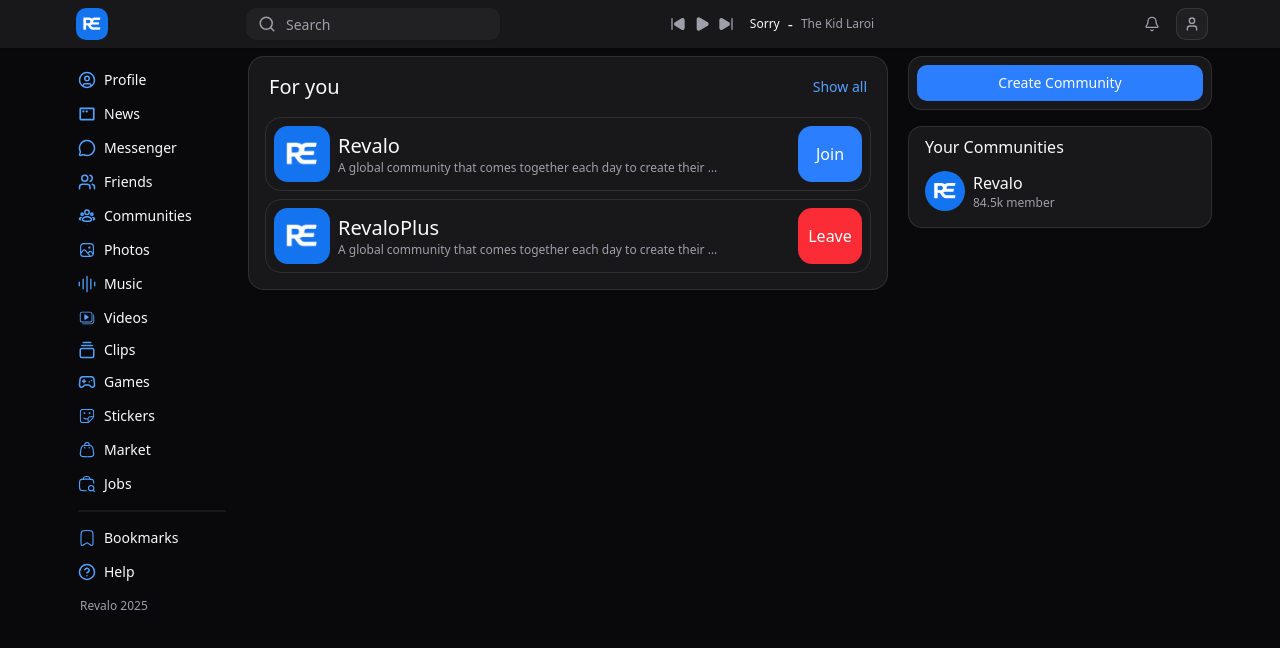
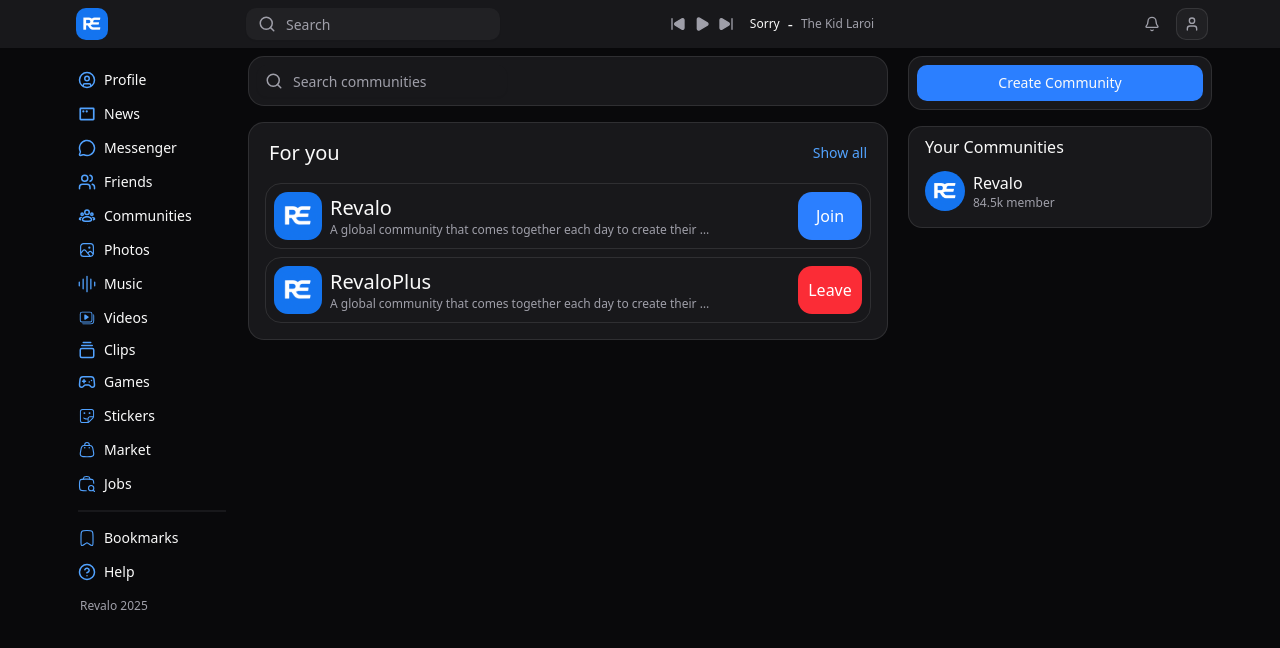
Before and after one commit to impappdavid/Revalo, a React (Vite) app: page /communities in a window 1280 px wide. Shown: the top 648 px of the page. Built offline with nearby package versions, Linux system fonts and the light colour scheme.

Commit message:
Add search bar to communities layout
Introduced a SearchCommunities component for searching communities and integrated it into the communities layout. Also adjusted styling in CommunityList for better alignment and consistent sizing.

```diff
--- a/src/components/mycomponents/communities/comunityList.tsx
+++ b/src/components/mycomponents/communities/comunityList.tsx
@@ -11,9 +11,9 @@ function CommunityList() {
                 </div>
                 <div className="flex flex-col gap-2">
 
-                    <div className="p-2 flex justify-between border rounded-2xl">
+                    <div className="p-2 flex justify-between items-center border rounded-2xl">
                         <div className="flex gap-2 items-center">
-                            <img src="/logo.png" alt="logo" className="w-14 h-14 rounded-xl" />
+                            <img src="/logo.png" alt="logo" className="w-12 h-12 rounded-xl" />
                             <div className="flex flex-col">
                                 <div className="flex gap-2 items-center">
                                     <div className="text-xl">Revalo</div>
@@ -24,12 +24,12 @@ function CommunityList() {
                                 </div>
                             </div>
                         </div>
-                        <div className=" flex justify-center items-center bg-blue-500 w-16 h-14 text-white cursor-pointer hover:bg-blue-500/80 transition-all duration-200 rounded-xl">Join</div>
+                        <div className=" flex justify-center items-center bg-blue-500 w-16 h-12 text-white cursor-pointer hover:bg-blue-500/80 transition-all duration-200 rounded-xl">Join</div>
                     </div>
 
-                    <div className="p-2 flex justify-between border rounded-2xl">
+                    <div className="p-2 flex justify-between items-center border rounded-2xl">
                         <div className="flex gap-2 items-center">
-                            <img src="/logo.png" alt="logo" className="w-14 h-14 rounded-xl" />
+                            <img src="/logo.png" alt="logo" className="w-12 h-12 rounded-xl" />
                             <div className="flex flex-col">
                                 <div className="flex gap-2 items-center">
                                     <div className="text-xl">RevaloPlus</div>
@@ -40,7 +40,7 @@ function CommunityList() {
                                 </div>
                             </div>
                         </div>
-                        <div className=" flex justify-center items-center bg-red-500 w-16 h-14 text-white cursor-pointer hover:bg-red-500/80 transition-all duration-200 rounded-xl">Leave</div>
+                        <div className=" flex justify-center items-center bg-red-500 w-16 h-12 text-white cursor-pointer hover:bg-red-500/80 transition-all duration-200 rounded-xl">Leave</div>
                     </div>
 
 
--- a/src/components/mycomponents/communities/layout.tsx
+++ b/src/components/mycomponents/communities/layout.tsx
@@ -1,6 +1,7 @@
 import Sidebar from "../sidebar"
 import CommunityList from "./comunityList"
 import CreateCommunity from "./createCommunity"
+import SearchCommunities from "./search"
 
 function CommunitiesLayout() {
     return (
@@ -9,7 +10,8 @@ function CommunitiesLayout() {
                 <div className="w-full max-w-6xl flex p-2 gap-4">
                     <Sidebar />
                     <div className="w-full hidden sm:flex max-w-40"></div>
-                    <div className="flex flex-col w-full">
+                    <div className="flex flex-col gap-4 w-full">
+                        <SearchCommunities />
                         <CommunityList />
                     </div>
                     <div className="w-full lg:max-w-76 hidden lg:flex justify-end items-center gap-2 pl-2 flex-col">
--- /dev/null
+++ b/src/components/mycomponents/communities/search.tsx
@@ -0,0 +1,24 @@
+import { Input } from "@/components/ui/input"
+import { Search } from "lucide-react"
+import { useState } from "react"
+
+function SearchCommunities() {
+    const [searchValue, setSearchValue] = useState("");
+    return (
+        <>
+            <div className="p-2 bg-zinc-900 border rounded-2xl flex">
+                <div className="relative">
+                    <Search className="pointer-events-none absolute left-2 top-1/2 h-[18px] w-[18px] -translate-y-1/2 text-muted-foreground" />
+                    <Input
+                        type="text"
+                        placeholder="Search communities"
+                        className="pl-9 max-w-64 w-full h-8 border-none rounded-lg transition-all duration-200"
+                        value={searchValue}
+                        onChange={(e) => setSearchValue(e.target.value)}
+                    />
+                </div>
+            </div>
+        </>
+    )
+}
+export default SearchCommunities
```
